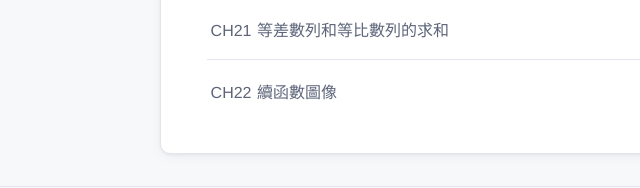
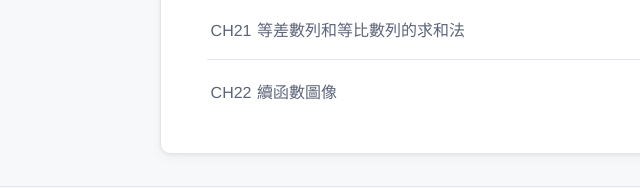
Before and after one commit to choishukin/dukdoksu, a plain HTML site: page teaching/f6/index.html in a window 1280 px wide. Shown: the part 389-577 px from the top of the page, 0-640 px from the left. Drawn offline with Linux system fonts and the light colour scheme.

Commit message:
Fix CH21 title: 等差數列和等比數列的求和法

```diff
--- a/teaching/f6/index.html
+++ b/teaching/f6/index.html
@@ -43,7 +43,7 @@
         </li>
         <li>
           <div class="chapter-row is-soon">
-            <span><span class="ch-num">CH21</span>等差數列和等比數列的求和</span>
+            <span><span class="ch-num">CH21</span>等差數列和等比數列的求和法</span>
             <span class="badge">尚未上架</span>
           </div>
         </li>
```
